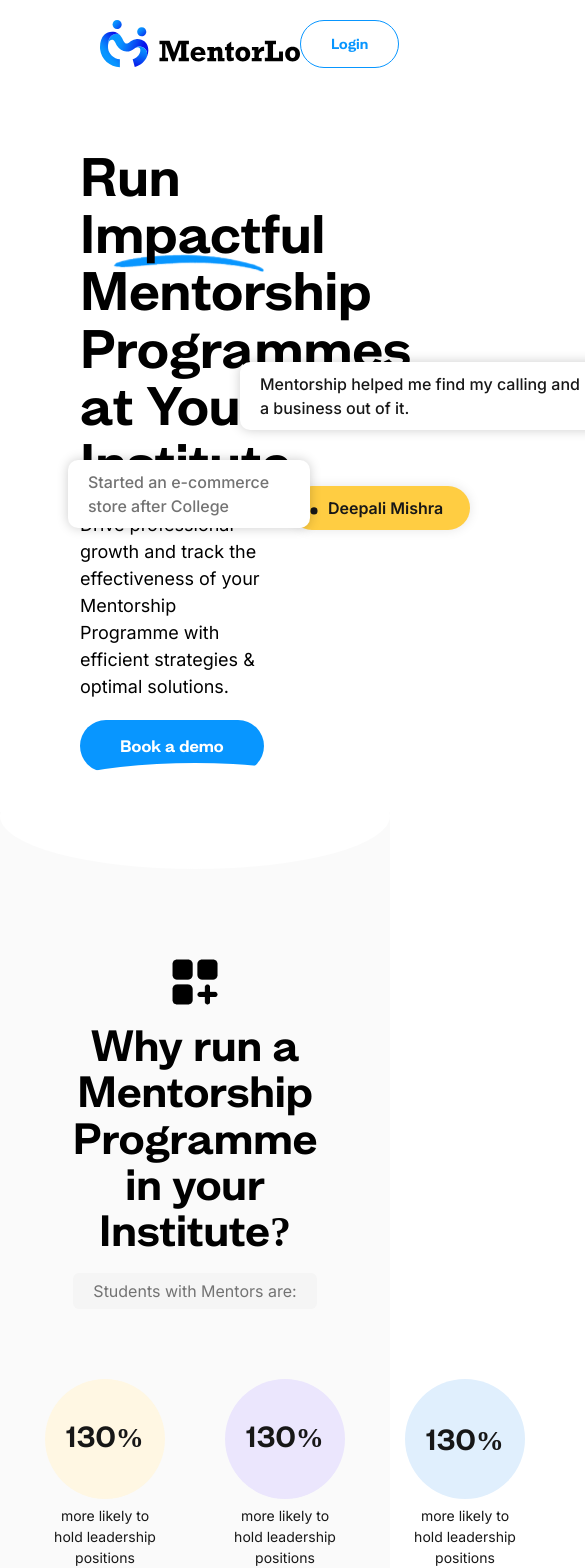
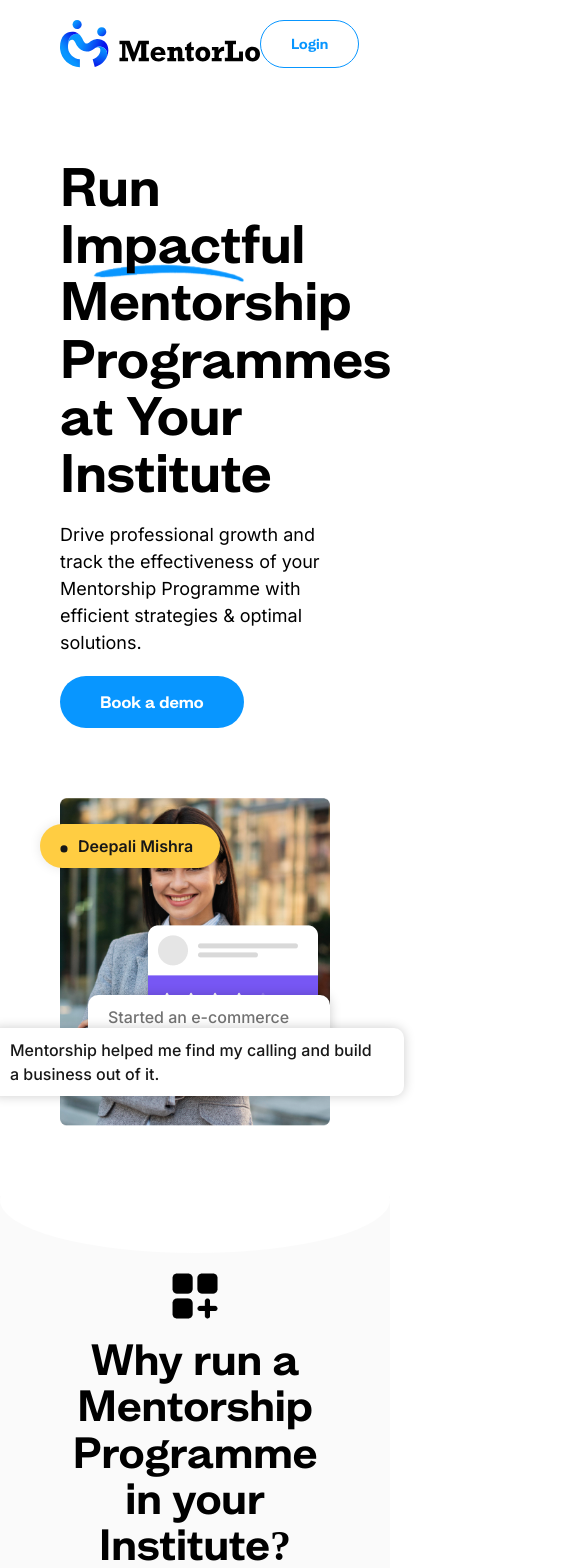
Before and after one commit to Yashpreetrana4790/MasterUnion, a React (Create React App) app: page / in a window 390 px wide. Shown: the top 1568 px of the page, 585 px wide, since content can reach past the window. Built offline with nearby package versions, Linux system fonts and the light colour scheme.

Commit message:
responsive design started

```diff
--- a/src/App.css
+++ b/src/App.css
@@ -81,15 +81,17 @@ padding: 10px 30px;
 
 
 .home_banner_wrapper{
-  padding-left: 100px;
-  padding-right: 100px;
+  padding: 60px 100px;
+
   display: flex;
+  max-width: 1440px;
+  width: 100%;
+  margin: auto;
   justify-content: center;
   align-items: center;
-  gap : 40px;
+  gap : 70px;
   background-color: #ffffff;
-  padding-top: 60px;
-  padding-bottom: 40px;
+
 }
 
 .home_banner_wrapper > div:first-child {
@@ -278,16 +280,6 @@ left: -70px;
     cursor: pointer;
   }
 
-  .home_banner_wrapper .curve {
-    min-width: 1440px !important;
-    min-height: 106px !important;
-
-    flex-shrink: 0;
-    border-radius: 1440px;
-    background: red;
-    z-index: 999;
-    transform: translateY(50px)
-  }
 
   .metric{
     position: relative;
@@ -379,7 +371,6 @@ background: var(--white-2, #F5F5F5);
     grid-template-areas:
       ". . . .";
 
-      align-items: center;
 }
 
 
@@ -687,7 +678,7 @@ line-height: 150%; /* 21px */
 .whymantarlo_main .image_area .img-wrapper img{
   top: 0px;
   position: absolute;
-  right: 0
+  right: 0;
 }
 
 
@@ -1084,7 +1075,10 @@ gap: 20px;
 
 
 .cta .cta_wrapper{
-  padding: 130px 100px;
+  padding-top:  130px;
+  padding-bottom: 100px;
+  padding-left: 100px;
+  padding-right: 100px;
   display: flex;
   flex-direction: column;
   gap: 60px;
@@ -1193,6 +1187,10 @@ line-height: 150%; /* 21px */
 }
 
 
+.features2_mainsection  .shape_master_img_wrapper img{
+  width: 100%;
+}
+
 
 /* Responsive code begins here */
 
@@ -1201,16 +1199,154 @@ line-height: 150%; /* 21px */
 
 
 
-@media screen and (max-width: 768px) {
-  .home_banner_wrapper{
+@media screen and (max-width: 1020px) {
+
+
+  .cta_wrapper{
+    padding: 50px;
+  }
+   .features2_wrapper{
+    padding: 80px  60px ;
+
 
   }
+
+  .navbar_wrapper {
+    padding: 20px 60px;
+  }
+  .home_banner_wrapper{
+    display: flex;
+    flex-direction: column;
+    padding: 70px 60px;
+
   }
 
-/* @media screen and (max-width: 576px) {
+
+  .features_wrapper{
+
+    padding: 50px
+
 
   }
-} */
+
+
+
+  .mantarlo_section .whymantarlo_wrapper{
+    padding-top: 160px;
+    padding-left: 60px;
+    position: relative;
+  }
+  .mantarlo_section .whymantarlo_wrapper .card_area{
+    padding-right: 60px;
+  }
+
+
+  .features2_wrapper .features2_mainsection{
+    display: flex;
+    flex-direction: column;
+  }
+
+  .features_wrapper .features_main{
+    display: flex;
+    flex-direction: column;
+
+  }
+
+  .carousal{
+    display: flex;
+    flex-direction: column;
+
+  }
+
+  .whymantarlo_main .image_area .img-wrapper img{
+    position: relative;
+  }
+
+  .whymantarlo_wrapper .whymantarlo_main{
+    display: flex;
+    flex-direction: column;
+  }
+
+
+  .circle_component{
+    display: flex;
+    flex-direction: row;
+  }
+
+  .metricslider_wrapper .percentage_grid {
+      display: grid;
+      grid-template-columns: 1fr 1fr;
+      grid-template-rows: 1fr 1fr;
+      gap: 0px 0px;
+      grid-auto-flow: row;
+      grid-template-areas:
+        ". ."
+        ". .";
+
+
+  }
+
+
+   .metricslider_wrapper {
+
+    padding: 70px 50px ;
+
+  }
+
+  .footer_wrapper .footer_links{
+    display: flex;
+    justify-content: space-between;
+    color: #FFF;
+    align-items: center;
+    flex-direction: column;
+    gap:20px
+  }
+
+  .footer_wrapper .footer_links .mid {
+    margin-right: 0;
+  }
+
+  .cta_wrapper .cta_mainHeading{
+    font-size: 32px;
+font-style: normal;
+font-weight: 600;
+line-height: 120%;
+
+  }
+
+  .whymantarlo_wrapper .biggroupedicon img{
+    min-width: 429.81px;
+  min-height: 416.994px;
+  top: 5%;
+  left: 0%;
+  opacity: 0.1;
+  z-index: 0.3;
+  }
+
+
+
+  }
+
+ @media screen and (max-width: 768px) {
+
+
+   .metricslider_wrapper .percentage_grid {  display: grid;
+  grid-template-columns: 1fr;
+  grid-template-rows: 1fr 1fr 1fr 1fr;
+  gap: 0px 0px;
+  grid-auto-flow: row;
+  grid-template-areas:
+    "."
+    "."
+    "."
+    ".";
+}
+
+
+
+
+  }
+
 
 /* @media screen and (max-width: 375px) {
 
--- a/src/components/Homebanner.jsx
+++ b/src/components/Homebanner.jsx
@@ -34,8 +34,7 @@ const Homebanner = () => {
           </div>
         </div>
       </div>
-      <div className='curve'>
-      </div>
+
 
 
 
--- a/src/components/features.jsx
+++ b/src/components/features.jsx
@@ -47,7 +47,7 @@ const Features = () => {
           <div className='pointscard_component'>
             <div className='point_number'>
               <div className='pointcircle'>
-                <p>1</p>
+                <p>2</p>
               </div>
             </div>
             <div className='point_heading'>
--- a/src/components/features2.jsx
+++ b/src/components/features2.jsx
@@ -22,7 +22,7 @@ const Features2 = () => {
             <RightArrowCardcomponent />
             <RightArrowCardcomponent />
           </div>
-          <div>
+          <div className='shape_master_img_wrapper'>
             <img src="/master.png" alt='materimage_masterunion' />
           </div>
         </div>
```
